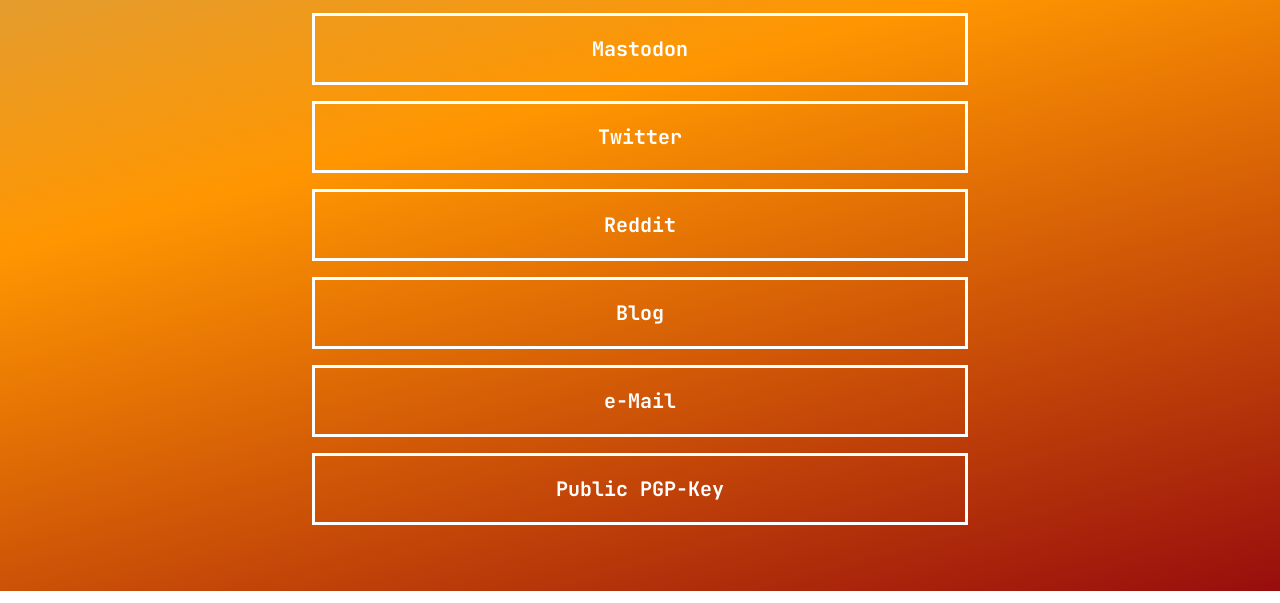
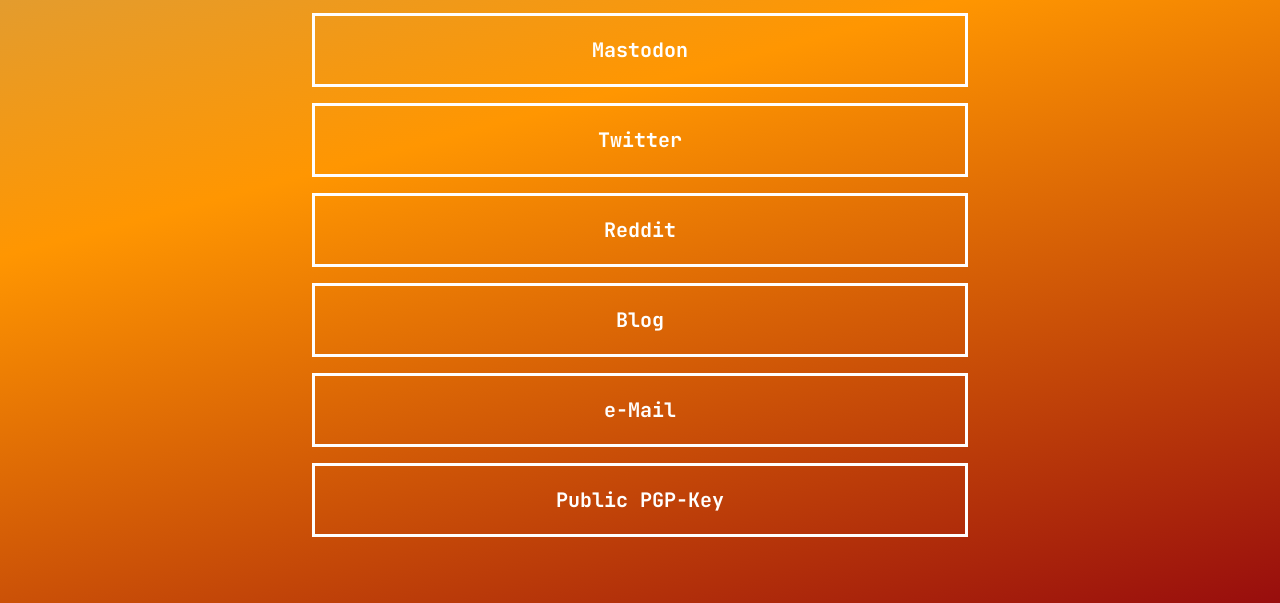
Before and after one commit to nikurasutan/LandingPage, a plain HTML site: page index.html in a window 1280 px wide. Shown: the part 263-866 px from the top of the page. Drawn offline with Linux system fonts and the light colour scheme.

Commit message:
fixed link height issue

```diff
--- a/style/style.scss
+++ b/style/style.scss
@@ -69,9 +69,12 @@
     font-size: 15pt;
 
     a{
+        display: block;
         text-decoration: none;
         color: white;
         transition: color 0.25s ease-in-out;
+        padding-top: 1px;
+        padding-bottom: 1px;
     }
 }
 
```
Also changed, not shown: style/style.css, 1 other file.
